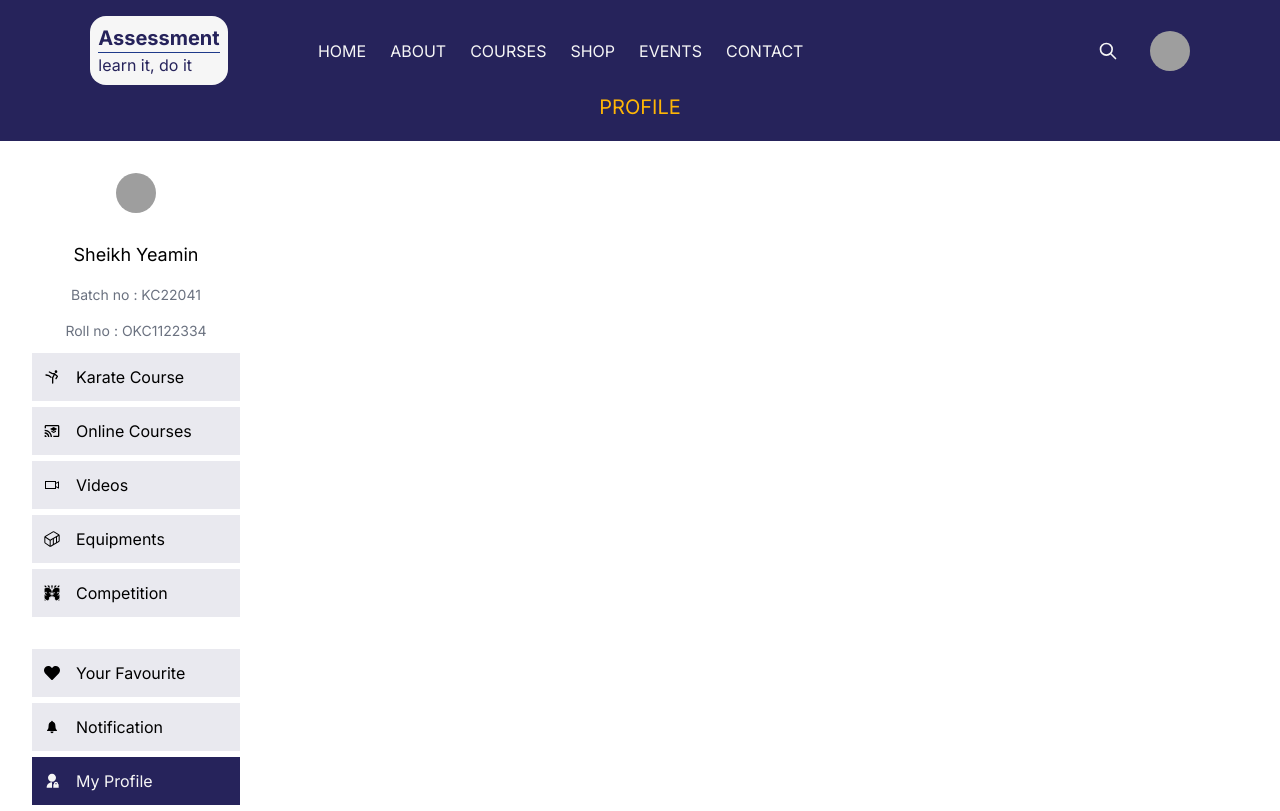
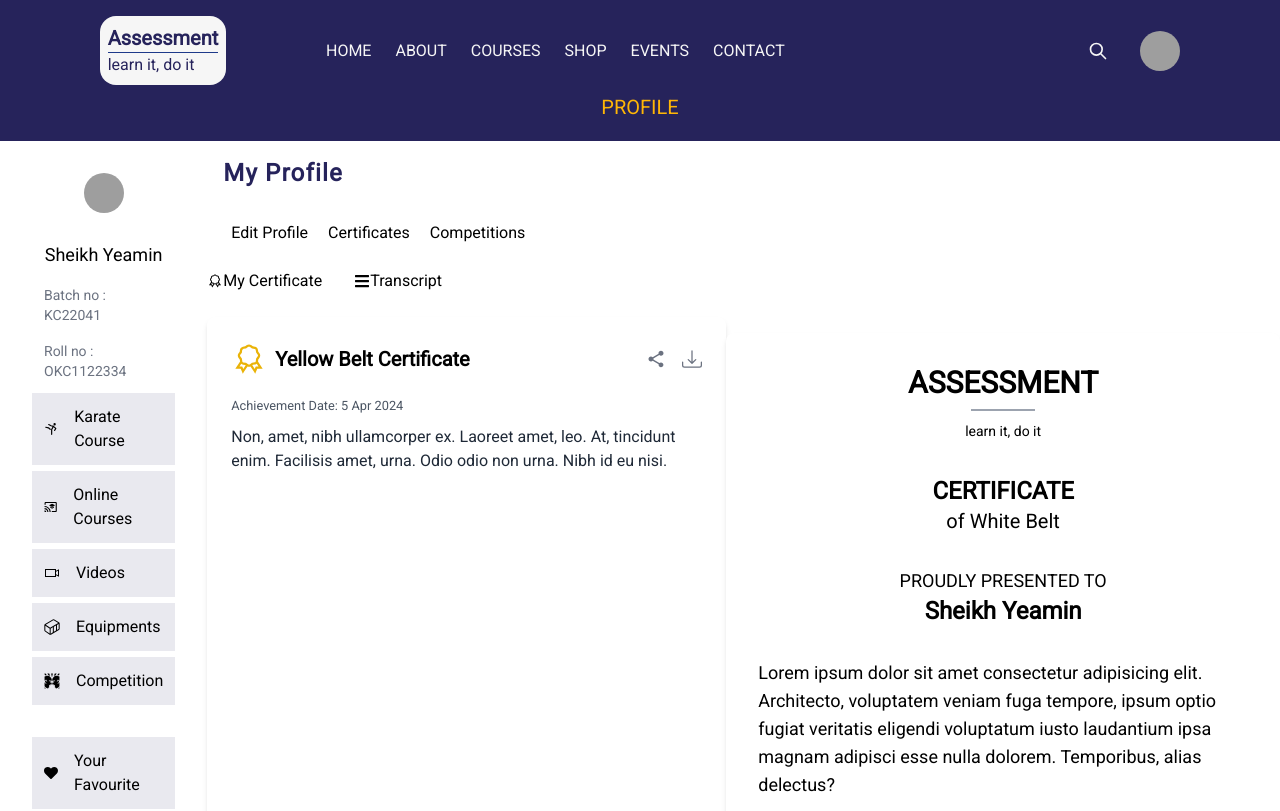
Before and after one commit to SheikhULAB/assessment-project, a Next.js app: page /certificates in a window 1280 px wide. Shown: the top 811 px of the page. Built offline with nearby package versions, Linux system fonts and the light colour scheme; grey boxes are pictures that could not be loaded.

Commit message:
layout completed

```diff
--- a/app/certificates/page.tsx
+++ b/app/certificates/page.tsx
@@ -1,13 +1,35 @@
 import LeftSide from '@/components/LeftSide';
+import Navbar from '@/components/Navbar';
 import React from 'react';
+import { LiaCertificateSolid } from "react-icons/lia";
+import { FaBars } from "react-icons/fa";
+import Certificate from '@/components/Certificate';
+import Link from 'next/link';
 
-const page = () => {
+const Certificates = () => {
     return (
-        <div>
+        <div className='flex'>
+
             <LeftSide />
-         <h1>certificates</h1>
+
+            <div>
+            <Navbar />
+            <div className='flex items-center'>
+                <div className='flex items-center'>
+                  <LiaCertificateSolid />
+                  <Link href="/certificates">My Certificate</Link>
+                </div>
+
+                <div className='flex items-center ml-8'>
+                  <FaBars />
+                   <Link href="/certificates">Transcript</Link>
+                </div>
+            </div>
+
+            <Certificate />
+            </div>
         </div>
     );
 };
 
-export default page;
+export default Certificates;
--- a/app/layout.tsx
+++ b/app/layout.tsx
@@ -1,9 +1,12 @@
 import type { Metadata } from "next";
-import { Inter } from "next/font/google";
 import "./globals.css";
 import Header from "@/components/Header";
+import { Roboto } from 'next/font/google'
 
-const inter = Inter({ subsets: ["latin"] });
+const roboto = Roboto({
+  weight: '400',
+  subsets: ['latin'],
+})
 
 export const metadata: Metadata = {
   title: "Assessment",
@@ -17,7 +20,7 @@ export default function RootLayout({
 }>) {
   return (
     <html lang="en">
-      <body className={inter.className}>
+      <body className={roboto.className}>
         <Header />
         {children}
         </body>
--- /dev/null
+++ b/components/Certificate.tsx
@@ -0,0 +1,16 @@
+import React from 'react';
+import CertificateCard from './CertificateCard';
+import CertificateDesign from './CertificateDesign';
+
+const Certificate = () => {
+    return (
+        <div>
+          <div className='flex'>
+           <CertificateCard />
+           <CertificateDesign />
+         </div>
+        </div>
+    );
+};
+
+export default Certificate;
--- /dev/null
+++ b/components/CertificateCard.tsx
@@ -0,0 +1,28 @@
+import React from 'react';
+import { LiaCertificateSolid } from "react-icons/lia";
+import { IoMdShare } from "react-icons/io";
+import { BsDownload } from "react-icons/bs";
+
+const CertificateCard = () => {
+    return (
+        <div className="bg-white shadow-md rounded-lg p-6 mt-6">
+            <div className="flex items-center justify-between">
+                <div className="flex items-center">
+                    <LiaCertificateSolid className="text-yellow-500 text-4xl mr-2" />
+                    <span className="text-xl font-semibold">Yellow Belt Certificate</span>
+                </div>
+                <div className="flex items-center">
+                    <IoMdShare className="text-gray-500 text-xl mr-4" />
+                    <BsDownload className="text-gray-500 text-xl" />
+                </div>
+            </div>
+
+            <div className="mt-4">
+                <small className="text-gray-600">Achievement Date: 5 Apr 2024</small>
+                <p className="text-gray-800 mt-2">Non, amet, nibh ullamcorper ex. Laoreet amet, leo. At, tincidunt enim. Facilisis amet, urna. Odio odio non urna. Nibh id eu nisi.</p>
+            </div>
+        </div>
+    );
+};
+
+export default CertificateCard;
--- /dev/null
+++ b/components/CertificateDesign.tsx
@@ -0,0 +1,34 @@
+import React from 'react';
+
+const CertificateDesign = () => {
+    return (
+        <div className="bg-white shadow-md rounded-lg p-8 w-11/12 mx-auto mt-10">
+            <div className="text-center mb-8">
+                <h1 className="text-3xl font-bold">ASSESSMENT</h1>
+                <hr className="border-t-2 border-gray-400 my-2 w-16 mx-auto" />
+                <small className="text-sm">learn it, do it</small>
+            </div>
+
+            <div className="text-center mb-8">
+                <h2 className="text-2xl font-bold">CERTIFICATE</h2>
+                <p className="text-xl">of White Belt</p>
+            </div>
+
+            <div className="mb-8 text-center">
+                <p className="text-lg">PROUDLY PRESENTED TO</p>
+                <h3 className="text-2xl font-bold">Sheikh Yeamin</h3>
+            </div>
+
+            <div className="text-left mb-8">
+                <small className="text-lg">Lorem ipsum dolor sit amet consectetur adipisicing elit. Architecto, voluptatem veniam fuga tempore, ipsum optio fugiat veritatis eligendi voluptatum iusto laudantium ipsa magnam adipisci esse nulla dolorem. Temporibus, alias delectus?</small>
+            </div>
+
+            <div className="text-center">
+                <hr className="border-t-2 border-gray-400 my-4 w-16 mx-auto" />
+                <p className="text-lg">Signature</p>
+            </div>
+        </div>
+    );
+};
+
+export default CertificateDesign;
--- /dev/null
+++ b/components/Navbar.tsx
@@ -0,0 +1,20 @@
+import Link from "next/link";
+import React from 'react';
+
+const Navbar = () => {
+    return (
+        <div>
+        <div>
+        <h2 className="text-2xl text-[#26235B] tracking-wider font-extrabold m-2 p-2">My Profile</h2>
+        <div className="flex items-center gap-5 m-2 p-4">
+          <Link href="/">Edit Profile</Link>
+          <Link href="/certificates">Certificates</Link>
+          <Link href="/">Competitions</Link>
+        </div>
+      </div>
+
+      </div>
+    );
+};
+
+export default Navbar;
--- a/components/RightSide.tsx
+++ b/components/RightSide.tsx
@@ -1,22 +1,14 @@
-import Link from "next/link";
 import React from "react";
+import FormInput from "./FormInput";
+import Navbar from '@/components/Navbar';
 import { Avatar, AvatarFallback, AvatarImage } from "@/components/ui/avatar"
 import { Button } from "@/components/ui/button";
-import FormInput from "./FormInput";
 
 const RightSide = () => {
   return (
     <div>
-      <div>
-        <h2>My Profile</h2>
-        <div className="flex items-center gap-5">
-          <Link href="/">Edit Profile</Link>
-          <Link href="/certificates">Certificates</Link>
-          <Link href="/competitions">Competitions</Link>
-        </div>
-      </div>
-
-      <div className="flex items-center gap-8">
+     <Navbar />
+     <div className="flex items-center gap-8 h-28 bg-[#FEFEFE]">
         <div>
           <Avatar className="">
             <AvatarImage src="https://github.com/shadcn.png" />
@@ -24,11 +16,12 @@ const RightSide = () => {
           </Avatar>
         </div>
         <div>
-        <Button variant="outline">Upload Image</Button>
-        <Button variant="outline">Delete</Button>
+        <Button variant="outline" className="text-[#26235B]
+         border-solid border-2 border-[#26235B] rounded-3xl">Upload Image</Button>
+        <Button variant="outline" className="text-[#26235B]
+        border-solid border-2 border-[#26235B] rounded-3xl ml-6">Delete</Button>
         </div>
       </div>
-
       <div>
         <FormInput />
       </div>
```
